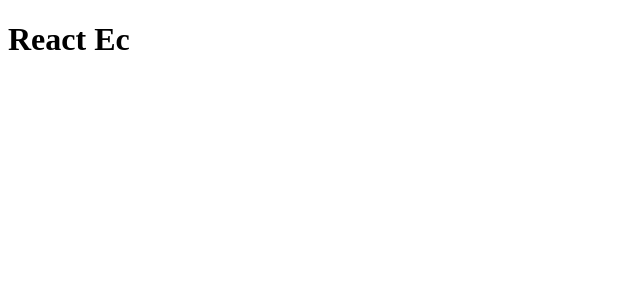
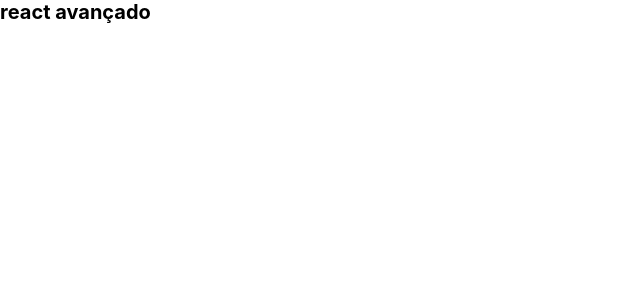
Before and after one commit to Arthurgallina1/nextecommerce, a Next.js app: page / in a window 1280 px wide. Shown: the top 300 px of the page, without its empty margins (0-640 px from the left). Built offline with nearby package versions, Linux system fonts and the light colour scheme.

Commit message:
add tests and styled components

```diff
--- /dev/null
+++ b/src/components/Main/index.tsx
@@ -0,0 +1,7 @@
+const Main = () => (
+  <main>
+    <h1>react avançado</h1>
+  </main>
+)
+
+export default Main
--- a/src/pages/_app.js
+++ /dev/null
@@ -1,5 +0,0 @@
-function MyApp({ Component, pageProps }) {
-  return <Component {...pageProps} />
-}
-
-export default MyApp
--- /dev/null
+++ b/src/pages/_app.tsx
@@ -0,0 +1,21 @@
+import { AppProps } from 'next/app'
+import Head from 'next/head'
+
+import GlobalStyles from 'styles/global'
+
+function MyApp({ Component, pageProps }: AppProps) {
+  return (
+    <>
+      <Head>
+        <title>React Adv Boiler</title>
+        <link rel="shortcut icon" href="/public/favicon.ico" />
+        <link rel="apple-touch-icon" href="/public/favicon.ico" />
+        <meta name="description" content="Next and TS Boilerplate" />
+      </Head>
+      <GlobalStyles />
+      <Component {...pageProps} />
+    </>
+  )
+}
+
+export default MyApp
--- /dev/null
+++ b/src/pages/_document.tsx
@@ -0,0 +1,48 @@
+import Document, {
+  Html,
+  Head,
+  Main,
+  NextScript,
+  DocumentContext
+} from 'next/document'
+import { ServerStyleSheet } from 'styled-components'
+
+export default class MyDocument extends Document {
+  static async getInitialProps(ctx: DocumentContext) {
+    const sheet = new ServerStyleSheet()
+    const originalRenderPage = ctx.renderPage
+
+    try {
+      ctx.renderPage = () =>
+        originalRenderPage({
+          enhanceApp: (App) => (props) =>
+            sheet.collectStyles(<App {...props} />)
+        })
+
+      const initialProps = await Document.getInitialProps(ctx)
+      return {
+        ...initialProps,
+        styles: (
+          <>
+            {initialProps.styles}
+            {sheet.getStyleElement()}
+          </>
+        )
+      }
+    } finally {
+      sheet.seal()
+    }
+  }
+
+  render() {
+    return (
+      <Html lang="pt-BR">
+        <Head />
+        <body>
+          <Main />
+          <NextScript />
+        </body>
+      </Html>
+    )
+  }
+}
--- a/src/pages/index.tsx
+++ b/src/pages/index.tsx
@@ -1,11 +1,5 @@
-type Props = {
-  title: string
+import Main from 'components/Main'
+
+export default function Home() {
+  return <Main />
 }
-
-export default function Home({ title = 'React Ec' }: Props) {
-  return (
-    <div>
-      <h1>{title}</h1>
-    </div>
-  )
-}
--- /dev/null
+++ b/src/styles/global.ts
@@ -0,0 +1,25 @@
+import { createGlobalStyle } from 'styled-components'
+
+const GlobalStyles = createGlobalStyle`
+
+    * {
+        margin: 0;
+        padding: 0;
+        box-sizing: border-box;
+    }
+
+    html {
+        font-size: 62.5%;
+    }
+
+    html, body, #__next {
+        height: 100%;
+    }
+
+    body {
+        font-family: ---apple-system, BlinkMacSystemFont, 'Segoe UI', Roboto, Oxygen, Ubuntu, Cantarell, 'Open Sans', 'Helvetica Neue', sans-serif
+    }
+
+`
+
+export default GlobalStyles
--- a/tsconfig.json
+++ b/tsconfig.json
@@ -1,5 +1,6 @@
 {
   "compilerOptions": {
+    "baseUrl": "src",
     "target": "es5",
     "lib": [
       "dom",
```
Also changed, not shown: package.json (+8 -2 lines), src/components/Main/test.tsx (added, +14 -0 lines), .babelrc, .jest/setup.ts, 2 other files (tests, documents, lock files or other folders).
